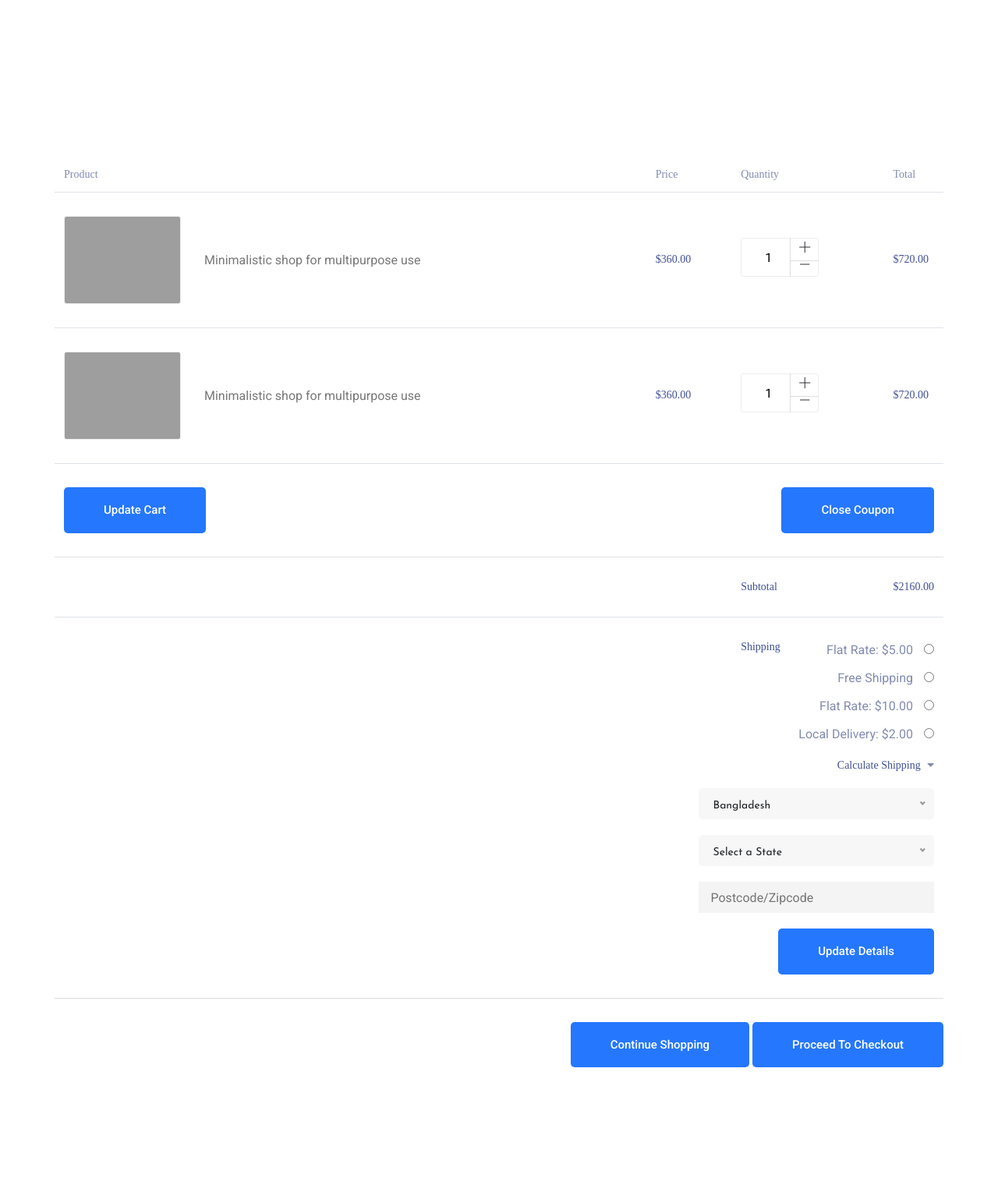
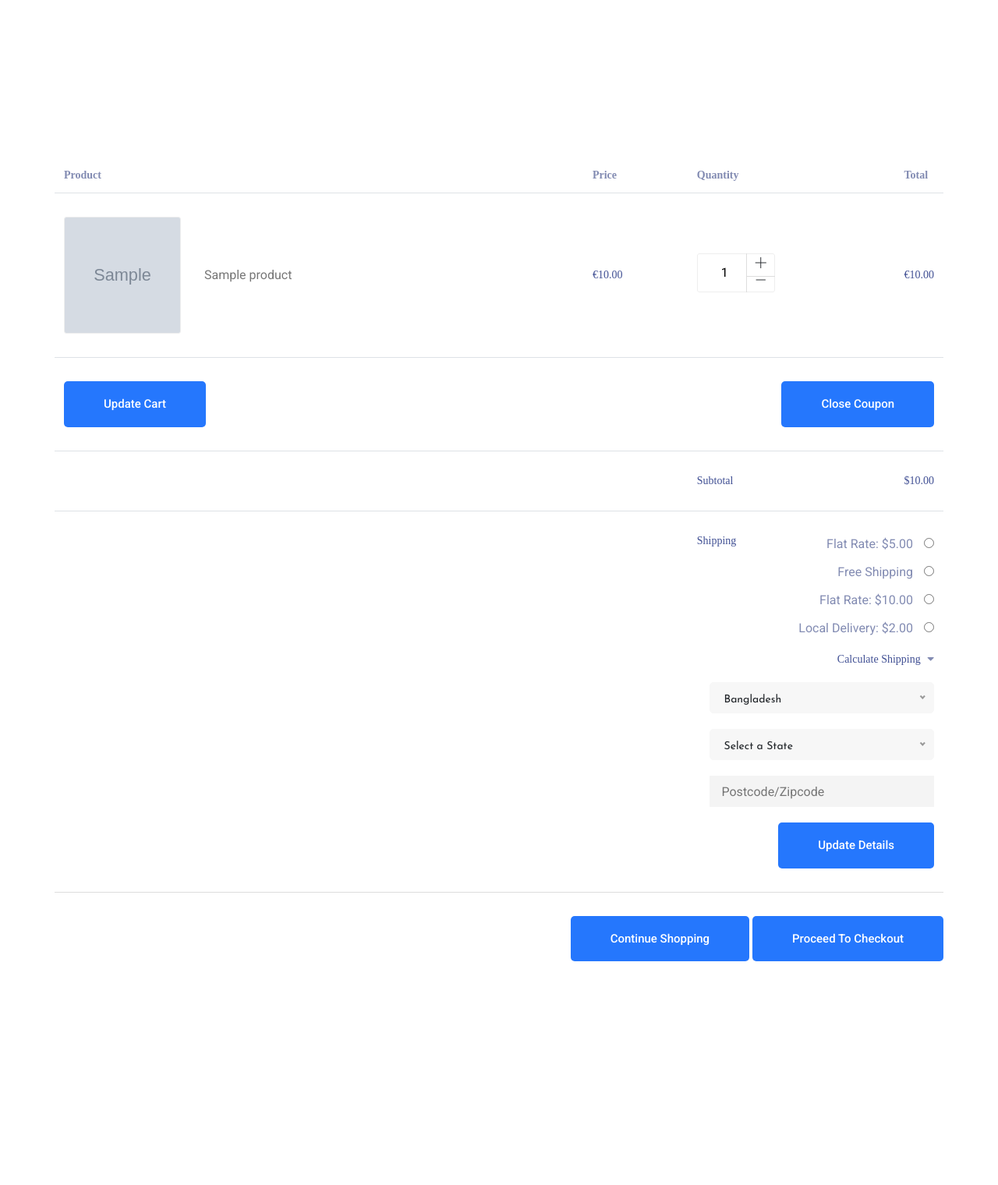
Before and after one commit to kalevkena/ecommerce, a Django app: page /cart/ in a window 1280 px wide. Shown: the part 606-2126 px from the top of the page at 78% size. Run offline with Django 3.2, Linux system fonts and the light colour scheme; a user stored in the database is signed in; tables that the repository leaves empty hold one stand-in row (values such as "Sample post"); grey boxes marked "Sample" are stand-in pictures; some libraries are stand-ins or nearby versions; grey boxes are pictures that could not be loaded.

Commit message:
Update cart.html

```diff
--- a/templates/cart.html
+++ b/templates/cart.html
@@ -2,7 +2,6 @@
 
 {% load static %}
 {% block content %}
-
 
 
   <main>
@@ -25,29 +24,37 @@
         <div class="container">
           <div class="cart_inner">
             <div class="table-responsive">
+
               <table class="table">
                 <thead>
+                  <div class="col-xl-4 col-lg-4 col-md-6 col-sm-6">
+
                   <tr>
-                    <th scope="col">Product</th>
-                    <th scope="col">Price</th>
-                    <th scope="col">Quantity</th>
-                    <th scope="col">Total</th>
+                    <th scope="col"><strong>Product</strong></th>
+                    <th scope="col"><strong>Price</strong></th>
+                    <th scope="col"><strong>Quantity</strong></th>
+                    <th scope="col"><strong>Total</strong></th>
+
                   </tr>
                 </thead>
+                {% for product in products %}
                 <tbody>
                   <tr>
                     <td>
                       <div class="media">
                         <div class="d-flex">
-                          <img src="{% static 'img/gallery/card1.png' %}" alt="" />
+                          {% if product.image %}
+                          <img src="{{ product.image.url}}" width="150" height="150" alt="" />
+                          {% endif %}
                         </div>
+
                         <div class="media-body">
-                          <p>Minimalistic shop for multipurpose use</p>
+                          <p>{{product.name}}</p>
                         </div>
                       </div>
                     </td>
                     <td>
-                      <h5>$360.00</h5>
+                      <h5>€{{product.price}}</h5>
                     </td>
                     <td>
                       <div class="product_count">
@@ -57,34 +64,12 @@
                       </div>
                     </td>
                     <td>
-                      <h5>$720.00</h5>
+                      <h5>€{{product.price}}</h5>
                     </td>
                   </tr>
-                  <tr>
-                    <td>
-                      <div class="media">
-                        <div class="d-flex">
-                          <img src="{% static 'img/gallery/card2.png' %}" alt="" />
-                        </div>
-                        <div class="media-body">
-                          <p>Minimalistic shop for multipurpose use</p>
-                        </div>
-                      </div>
-                    </td>
-                    <td>
-                      <h5>$360.00</h5>
-                    </td>
-                    <td>
-                      <div class="product_count">
-                          <span class="input-number-decrement"> <i class="ti-minus"></i></span>
-                          <input class="input-number" type="text" value="1" min="0" max="10">
-                          <span class="input-number-increment"> <i class="ti-plus"></i></span>
-                      </div>
-                    </td>
-                    <td>
-                      <h5>$720.00</h5>
-                    </td>
-                  </tr>
+                  {% endfor %}
+
+
                   <tr class="bottom_button">
                     <td>
                       <a class="btn_1" href="#">Update Cart</a>
@@ -104,7 +89,7 @@
                       <h5>Subtotal</h5>
                     </td>
                     <td>
-                      <h5>$2160.00</h5>
+                      <h5>${{total}}</h5>
                     </td>
                   </tr>
                   <tr class="shipping_area">
```
